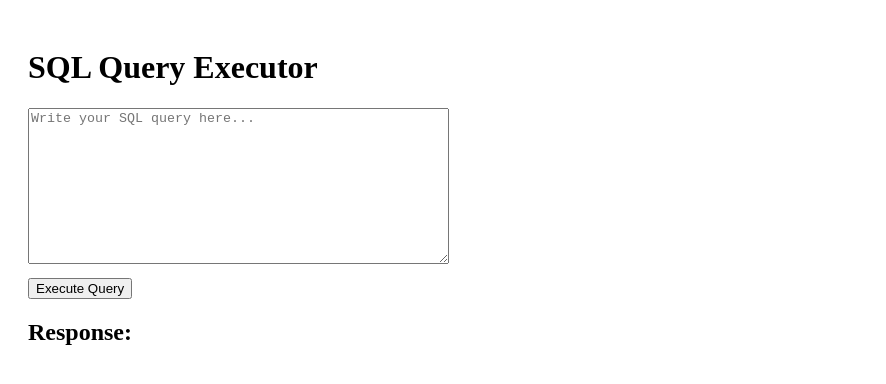
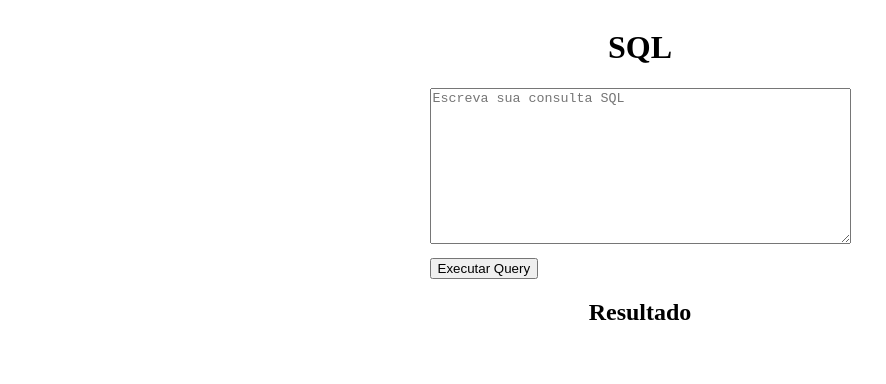
Before and after one commit to EdgarLira25/trabalhos-graduacao, a React (Create React App) app: page / in a window 1280 px wide. Shown: the top 384 px of the page, without its empty margins (0-886 px from the left). Built offline with nearby package versions, Linux system fonts and the light colour scheme.

Commit message:
feat: adicionando tratamentos de erros e centralizando componentes

```diff
--- a/src/App.css
+++ /dev/null
@@ -1,38 +0,0 @@
-.App {
-  text-align: center;
-}
-
-.App-logo {
-  height: 40vmin;
-  pointer-events: none;
-}
-
-@media (prefers-reduced-motion: no-preference) {
-  .App-logo {
-    animation: App-logo-spin infinite 20s linear;
-  }
-}
-
-.App-header {
-  background-color: #282c34;
-  min-height: 100vh;
-  display: flex;
-  flex-direction: column;
-  align-items: center;
-  justify-content: center;
-  font-size: calc(10px + 2vmin);
-  color: white;
-}
-
-.App-link {
-  color: #61dafb;
-}
-
-@keyframes App-logo-spin {
-  from {
-    transform: rotate(0deg);
-  }
-  to {
-    transform: rotate(360deg);
-  }
-}
--- a/src/App.tsx
+++ b/src/App.tsx
@@ -1,11 +1,9 @@
-import SqlQuery from './SqlQuery';
+import SqlQuery from './pages/SqlQuery';
 
 function App() {
-  return (
-    <div className="App">
-      <SqlQuery />
-    </div>
-  );
+    return (
+        <SqlQuery />
+    );
 }
 
 export default App;
--- a/src/index.tsx
+++ b/src/index.tsx
@@ -1,12 +1,9 @@
 import ReactDOM from 'react-dom/client';
 import App from './App';
-import reportWebVitals from './reportWebVitals';
 const root = ReactDOM.createRoot(
-  document.getElementById('root') as HTMLElement
+    document.getElementById('root') as HTMLElement
 );
 
 root.render(
     <App />
 );
-
-reportWebVitals();
--- a/src/SqlQuery.tsx
+++ b/src/pages/SqlQuery.tsx
@@ -16,25 +16,39 @@ const SqlQuery: React.FC = () => {
             const res = await axios.get('http://127.0.0.1:8000/query', { params: { query } });
             setResponse(res.data.replace(/\n/g, '\n'));
         } catch (error) {
-            setResponse(`Error: ${error}`);
+            if (axios.isAxiosError(error)) {
+                if (error.response) {
+                    setResponse(`Error: ${error.response.data}`);
+                    if (error.response.data === "no results to fetch") setResponse(`Engraçadinho você em, só aceitamos SELECT`);
+                    return
+                }
+            }
+            setResponse(`Error: ${error}`)
         }
     };
 
     return (
-        <div style={{ padding: '20px' }}>
-            <h1>SQL Query Executor</h1>
+        <div
+            style={{
+                display: 'flex',
+                flexDirection: 'column',
+                alignItems: 'center',
+                justifyContent: 'center',
+            }}
+        >
+            <h1>SQL</h1>
             <form onSubmit={handleSubmit}>
                 <textarea
                     value={query}
                     onChange={handleInputChange}
                     rows={10}
                     cols={50}
-                    placeholder="Write your SQL query here..."
+                    placeholder="Escreva sua consulta SQL"
                 />
                 <br />
-                <button type="submit" style={{ marginTop: '10px' }}>Execute Query</button>
+                <button type="submit" style={{ marginTop: '10px', display: 'flex', justifyContent: 'center', flexDirection: 'column' }}>Executar Query</button>
             </form>
-            <h2>Response:</h2>
+            <h2>Resultado</h2>
             <pre>{response}</pre>
         </div>
     );
--- a/src/react-app-env.d.ts
+++ /dev/null
@@ -1 +0,0 @@
-/// <reference types="react-scripts" />
--- a/src/reportWebVitals.ts
+++ /dev/null
@@ -1,15 +0,0 @@
-import { ReportHandler } from 'web-vitals';
-
-const reportWebVitals = (onPerfEntry?: ReportHandler) => {
-  if (onPerfEntry && onPerfEntry instanceof Function) {
-    import('web-vitals').then(({ getCLS, getFID, getFCP, getLCP, getTTFB }) => {
-      getCLS(onPerfEntry);
-      getFID(onPerfEntry);
-      getFCP(onPerfEntry);
-      getLCP(onPerfEntry);
-      getTTFB(onPerfEntry);
-    });
-  }
-};
-
-export default reportWebVitals;
```
Also changed, not shown: src/logo.svg (deleted).
